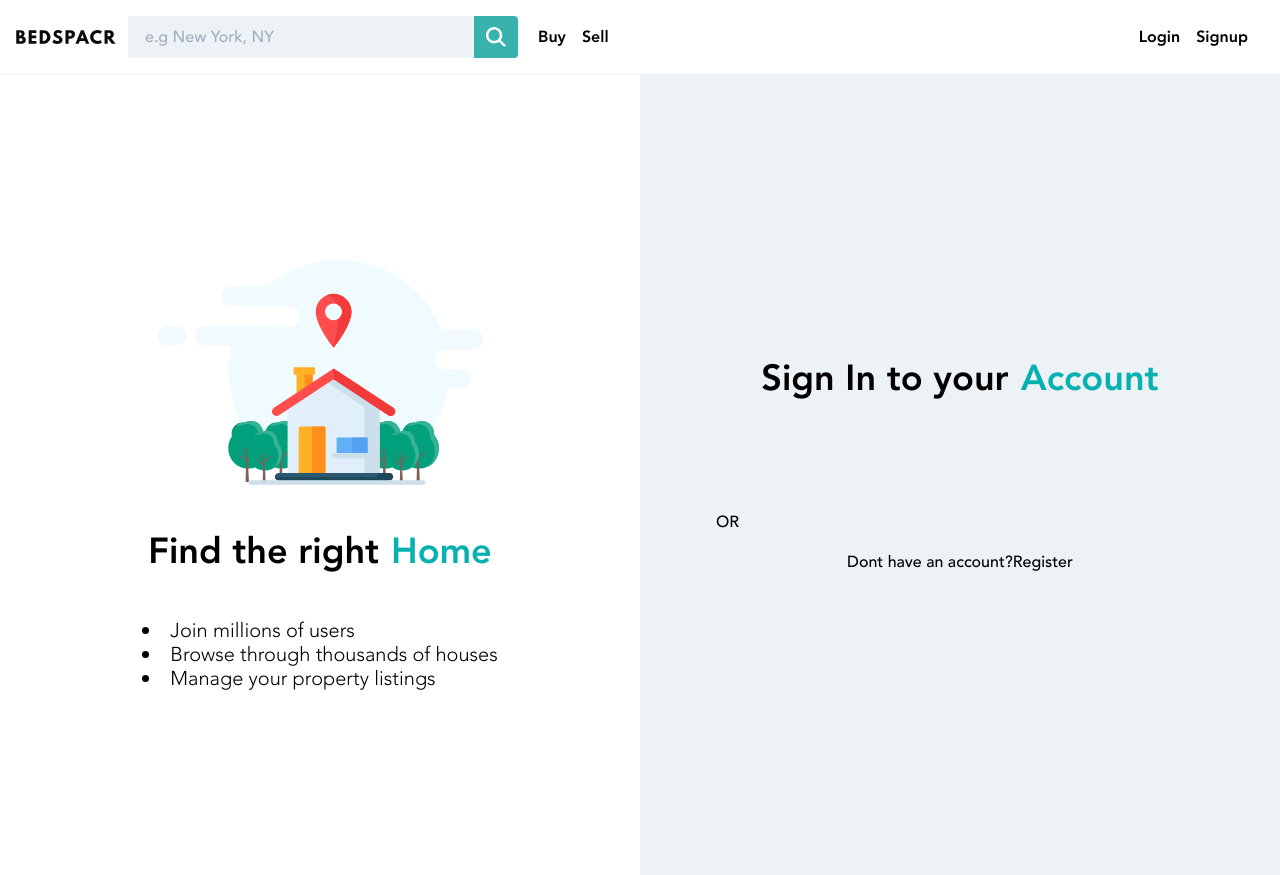
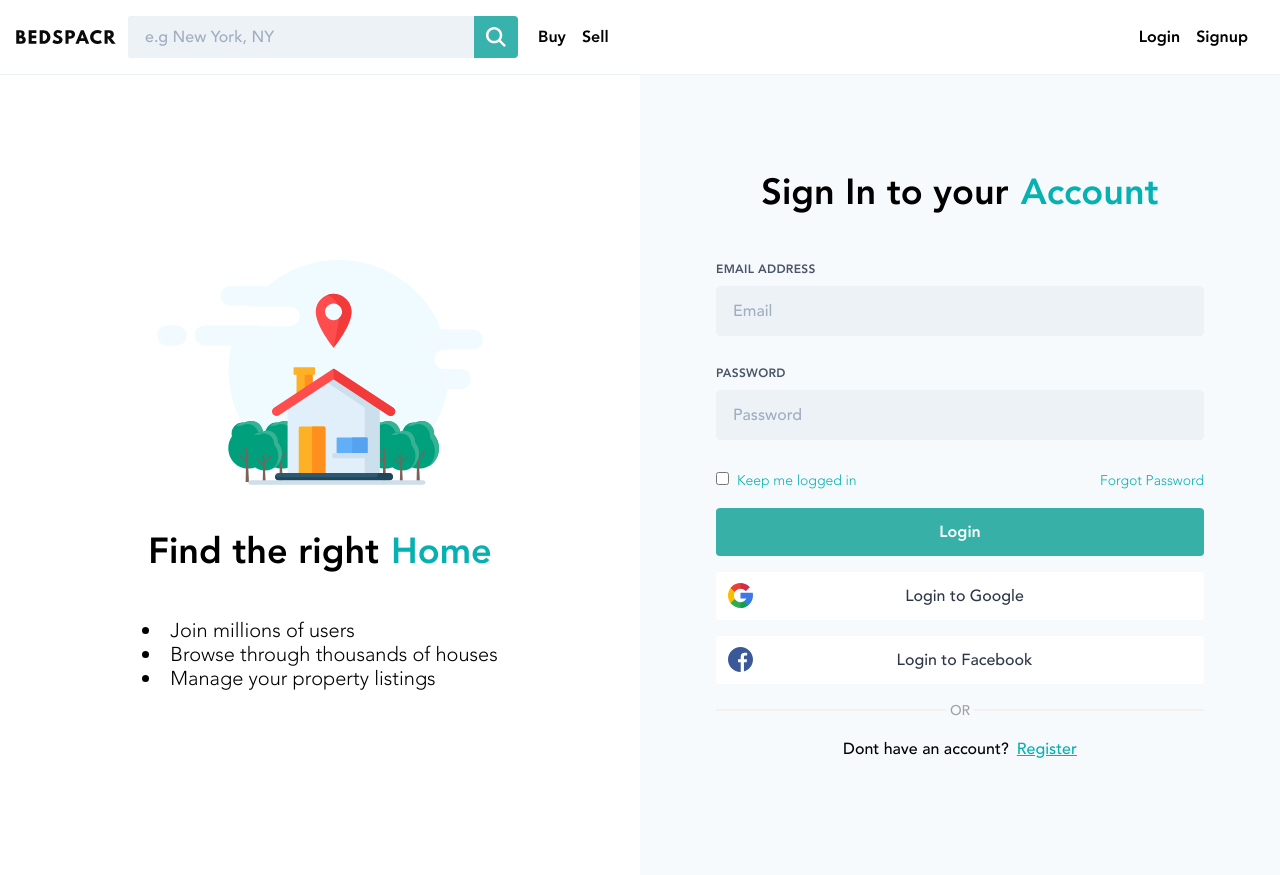
Before and after one commit to PatrickSunico/bedspacr-project-frontend, a React (Create React App) app: page /login in a window 1280 px wide. Built offline with nearby package versions, Linux system fonts and the light colour scheme.

Commit message:
update finished login form

```diff
--- a/src/App.scss
+++ b/src/App.scss
@@ -47,3 +47,27 @@
 }
 
 // Fonts
+
+// Divider
+.divider {
+  display: flex;
+  flex-direction: row;
+  justify-content: center;
+  align-items: center;
+  font-size: 14px;
+  color: #a2a2a2;
+  &:before {
+    content: "";
+    height: 0.105em;
+    background: #f1f1f1;
+    flex: 1;
+    margin: 0 0.25em 0 0;
+  }
+  &:after {
+    content: "";
+    height: 0.105em;
+    background: #f1f1f1;
+    flex: 1;
+    margin: 0 0 0 0.25em;
+  }
+}
--- /dev/null
+++ b/src/components/Global/Button/Button.js
@@ -0,0 +1,8 @@
+import React from "react";
+import "./Button.scss";
+
+const Button = ({ children, className }) => {
+  return <button className={className}>{children}</button>;
+};
+
+export default Button;
--- /dev/null
+++ b/src/components/Global/Button/Button.scss
@@ -0,0 +1,5 @@
+.login-button {
+  &:hover {
+    background-color: #068586;
+  }
+}
--- /dev/null
+++ b/src/components/Global/Checkbox/Checkbox.js
@@ -0,0 +1,21 @@
+import React from "react";
+import "./Checkbox.scss";
+
+const Checkbox = ({ className, type, name, label, checked, onChange }) => {
+  const inputChanged = (e) => {
+    onChange(e);
+  };
+  return (
+    <label className="md:w-1/2 block text-gray-500 font-bold">
+      <input
+        type="checkbox"
+        className={className}
+        name={name}
+        onChange={(e) => inputChanged(e)}
+      />
+      <span className="text-sm font-thin primary-color-text">{label}</span>
+    </label>
+  );
+};
+
+export default Checkbox;
--- /dev/null
+++ b/src/components/Global/Input/Input.js
@@ -0,0 +1,39 @@
+import React from "react";
+import "./Input.scss";
+
+const Input = ({
+  type,
+  name,
+  label,
+  className,
+  placeholder,
+  required,
+  onChange,
+}) => {
+  const inputChanged = (e) => {
+    onChange(e);
+  };
+  console.log(className);
+  return (
+    <div className="w-full px-3 mb-4">
+      {/* if label exists */}
+      {label ? (
+        <label className="block uppercase tracking-wide text-gray-700 text-xs font-bold mb-2">
+          {label}
+        </label>
+      ) : (
+        ""
+      )}
+      <input
+        name={name}
+        className={className}
+        placeholder={placeholder}
+        required={required}
+        type={type}
+        onChange={(e) => inputChanged(e)}
+      />
+    </div>
+  );
+};
+
+export default Input;
--- a/src/components/Login/Login.js
+++ b/src/components/Login/Login.js
@@ -26,7 +26,7 @@ const Login = () => {
       </div>
 
       {/* Right */}
-      <div className="w-full md:w-1/2 lg:w-1/2 xl:w-1/2 bg-gray-200">
+      <div className="w-full md:w-1/2 lg:w-1/2 xl:w-1/2 bg-gray-100">
         <div className="overflow-hidden flex justify-center p-8 h-full items-center flex-col  mt-0 sm:mt-10 md:mt-0 xl:mt-0">
           <h3 className="ml-auto mr-auto text-center mb-10 text-3xl xl:text-4xl font-black">
             Sign In to your
--- a/src/components/Login/LoginForm.js
+++ b/src/components/Login/LoginForm.js
@@ -1,17 +1,32 @@
 import React from "react";
 import { Link, Redirect } from "react-router-dom";
+import "./Login.scss";
+
+// Form Components
+import Input from "../Global/Input/Input";
+import Checkbox from "../Global/Checkbox/Checkbox";
+import Button from "../Global/Button/Button";
+
+// Logos
+import { ReactComponent as GoogleLogin } from "../../img/google.svg";
+import { ReactComponent as FacebookLogin } from "../../img/facebook.svg";
+
+const onChange = async (event) => {
+  const { target } = event;
+  console.log(target);
+};
 
 const LoginForm = () => {
   return (
     <form className="w-full max-w-lg">
       <div className="flex flex-wrap mb-6">
-        {/* <Input
+        <Input
           className="appearance-none block w-full bg-gray-200 text-gray-700 border border-gray-200 rounded py-3 px-4 mb-3"
+          onChange={(e) => onChange(e)}
           label="Email Address"
           placeholder="Email"
           name="email"
           type="email"
-          onChange={(e) => onChange(e)}
           required
         />
 
@@ -23,60 +38,55 @@ const LoginForm = () => {
           type="password"
           onChange={(e) => onChange(e)}
           required
-        /> */}
+        />
 
         <div className="w-full flex px-3 mb-4 justify-between">
-          {/* <Checkbox
+          <Checkbox
             className="mr-2 leading-tight"
             type="checkbox"
             name="loggedIn"
             label="Keep me logged in"
             onChange={(e) => onChange(e)}
-            checked={loggedIn}
             disabled={false}
-          /> */}
+          />
 
           <Link
             to="/"
             className="md:w-1/2 block text-gray-500 font-bold text-right"
           >
-            {/* <PrimaryColored className="text-sm">Forgot Password</PrimaryColored> */}
+            <span className="text-sm primary-color-text font-thin">
+              Forgot Password
+            </span>
           </Link>
         </div>
 
         <div className="w-full px-3 mb-4">
-          {/* <Button className="h-12 w-full text-white font-bold py-3 px-3 rounded">
+          <Button className="h-12 w-full text-white font-bold py-3 px-3 rounded login-button primary-color-bg login-button">
             Login
-          </Button> */}
+          </Button>
         </div>
 
         <div className="w-full px-3 mb-4">
-          {/* <Button
-            socialLogin
-            className="h-12 w-full text-white py-3 px-3 rounded inline-flex items-center"
-          >
+          <Button className="h-12 w-full py-3 px-3 rounded inline-flex items-center bg-white">
             <GoogleLogin />
-            <GenericSpan className="flex-1 mr-4">Login to Google</GenericSpan>
-          </Button> */}
+            <span className="flex-1 mr-4 text-gray-800">Login to Google</span>
+          </Button>
         </div>
 
         <div className="w-full px-3 mb-4">
-          {/* <Button
-            socialLogin
-            className="h-12 w-full text-white py-3 px-3 rounded inline-flex items-center"
-          >
+          <Button className="h-12 w-full py-3 px-3 rounded inline-flex items-center bg-white">
             <FacebookLogin />
-            <GenericSpan className="flex-1 mr-4">Login to Facebook</GenericSpan>
-          </Button> */}
+            <span className="flex-1 mr-4 text-gray-800">Login to Facebook</span>
+          </Button>
         </div>
 
-        <div className="w-full px-3 mb-4" divider>
-          OR
-        </div>
+        <div className="w-full px-3 mb-4 divider">OR</div>
 
-        <p login className="w-full  text-center">
+        <p className="w-full text-center register-link">
           Dont have an account?
-          <Link to="/register">Register</Link>
+          <Link to="/register" className=" ml-2 underline primary-color-text">
+            Register
+          </Link>
         </p>
       </div>
     </form>
--- a/src/index.css
+++ b/src/index.css
@@ -31,7 +31,9 @@
 
 body {
   margin: 0;
-  font-family: "Avenir", sans-serif;
+  font-family: "Avenir", -apple-system, BlinkMacSystemFont, "Segoe UI", "Roboto",
+    "Oxygen", "Ubuntu", "Cantarell", "Fira Sans", "Droid Sans", "Helvetica Neue",
+    sans-serif;
   -webkit-font-smoothing: antialiased;
   -moz-osx-font-smoothing: grayscale;
 }
```
Also changed, not shown: src/components/Global/Checkbox/Checkbox.scss (added), src/components/Global/Input/Input.scss (added), src/img/facebook.svg (added), src/img/google.svg (added).
